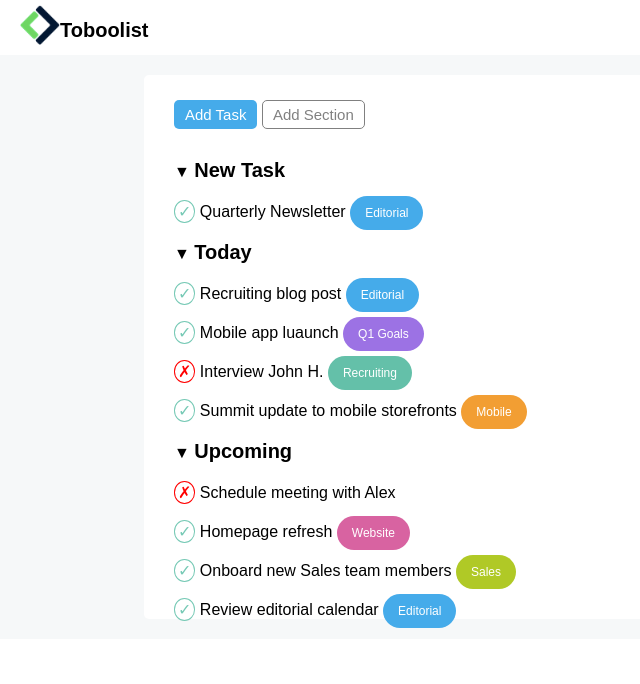
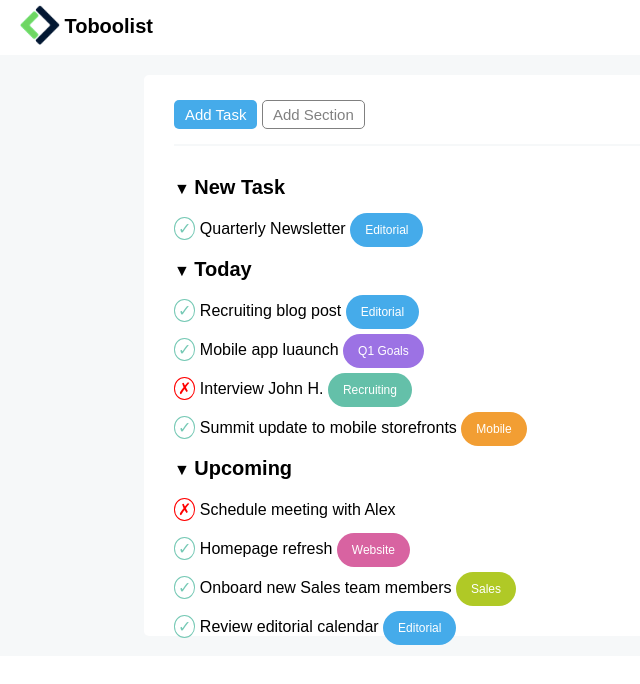
Before and after one commit to Mark-dev30/html-css-toboolist, a plain HTML site: page index.html in a window 1280 px wide. Shown: the whole page, without its empty margins (0-640 px from the left). Drawn offline with Linux system fonts and the light colour scheme.

Commit message:
border_vertical_align_done

```diff
--- a/css/style.css
+++ b/css/style.css
@@ -14,13 +14,14 @@ header{
     height: 40px;
     margin-left: 20px;
     margin-top: 5px;
+    vertical-align: middle;
 }
 
 .logo_tobo{
     display: inline;
     font-size: 30px;
-    position: absolute;
     margin-top: 10px;
+    vertical-align: middle;
 }
 
 /* main */
@@ -42,13 +43,13 @@ main{
 
 .container_button{
     padding-top:  25px;
+    border-bottom: 2px solid #f6f8f9;
 }
 
 .style_button1, .style_button2{
-
+    margin-bottom:  15px;
     font-size: 15px;
     border-radius: 5px;
-
 }
 
 .style_button1{
```
